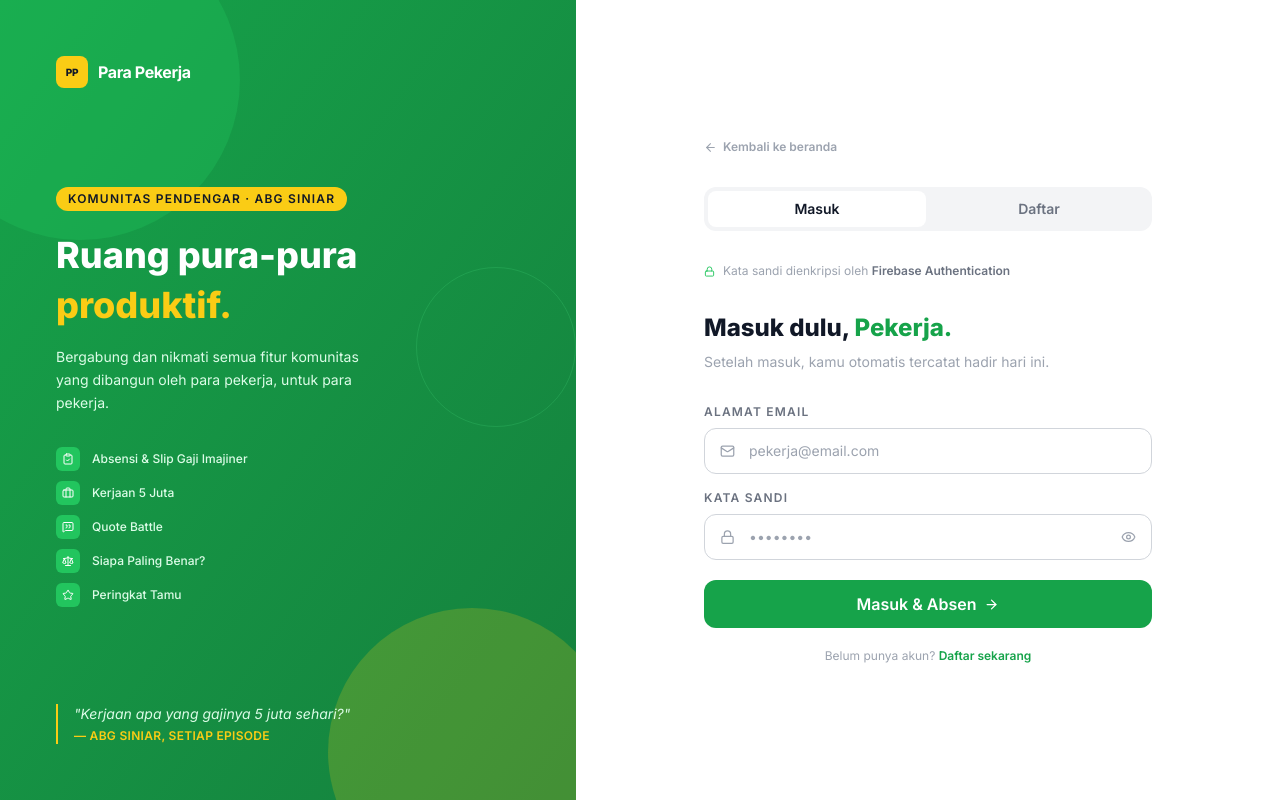
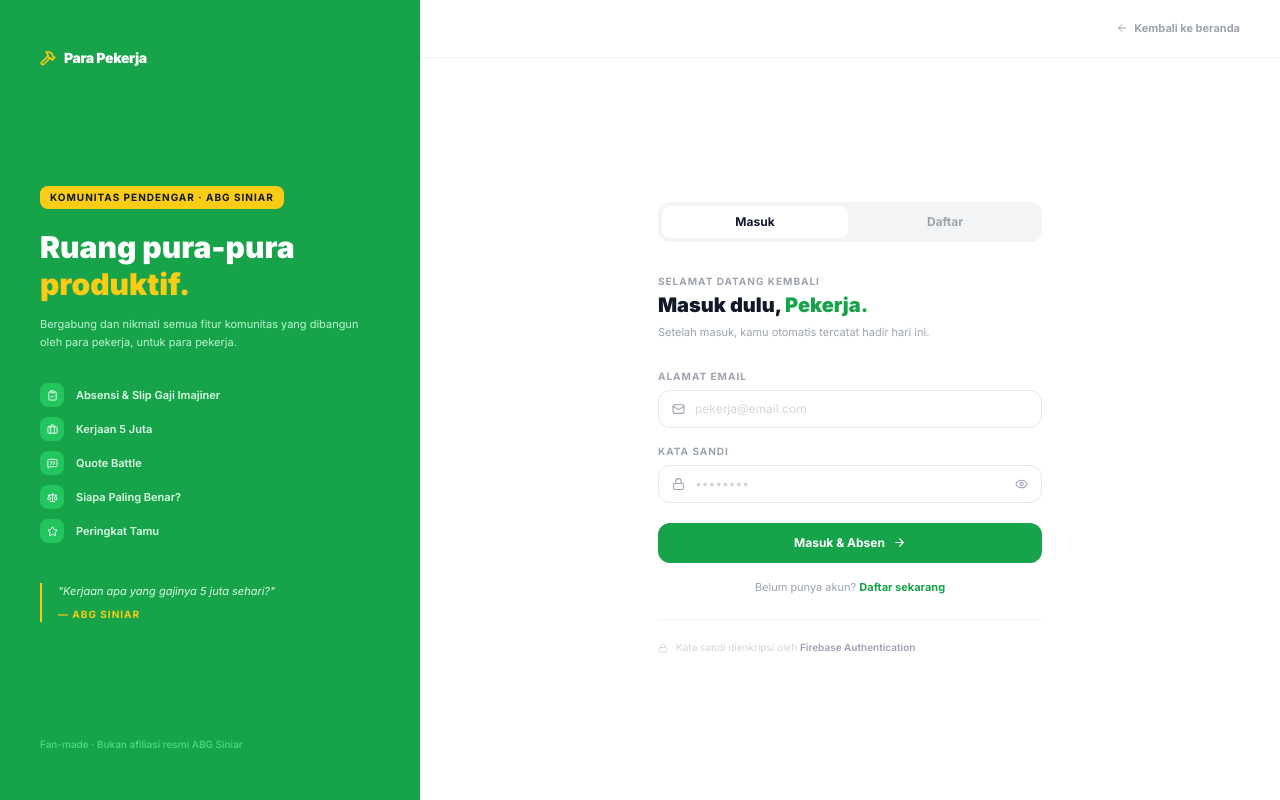
Before and after one commit to luqmanherifa/para-pekerja, a React (Vite) app: page /masuk in a window 1280 px wide. Built offline with nearby package versions, Linux system fonts and the light colour scheme; no server answers.

Commit message:
Update auth pages

```diff
--- a/src/pages/Login.jsx
+++ b/src/pages/Login.jsx
@@ -18,6 +18,7 @@ import {
   AlertCircle,
   Eye,
   EyeOff,
+  Hammer,
   ClipboardCheck,
   Briefcase,
   MessageSquareQuote,
@@ -40,14 +41,11 @@ export default function Login() {
 
   const [loginEmail, setLoginEmail] = useState("");
   const [loginPassword, setLoginPassword] = useState("");
-
   const [registerName, setRegisterName] = useState("");
   const [registerEmail, setRegisterEmail] = useState("");
   const [registerPassword, setRegisterPassword] = useState("");
-
   const [showLoginPassword, setShowLoginPassword] = useState(false);
   const [showRegisterPassword, setShowRegisterPassword] = useState(false);
-
   const [error, setError] = useState("");
   const [loading, setLoading] = useState(false);
 
@@ -129,138 +127,131 @@ export default function Login() {
 
   return (
     <div className="min-h-screen bg-white flex">
-      <div className="hidden lg:flex w-[45%] bg-gradient-to-br from-green-600 to-green-700 flex-col justify-between p-14 relative overflow-hidden shrink-0">
-        <div className="absolute -top-20 -left-20 w-80 h-80 rounded-full bg-green-500 opacity-30" />
-        <div className="absolute -bottom-24 -right-10 w-72 h-72 rounded-full bg-yellow-400 opacity-20" />
-        <div className="absolute top-1/3 right-0 w-40 h-40 rounded-full border border-green-400 opacity-20" />
-
-        <div className="relative z-10 flex items-center gap-2.5">
-          <div className="w-8 h-8 rounded-lg bg-yellow-400 flex items-center justify-center shrink-0">
-            <span className="text-gray-900 text-[10px] font-extrabold tracking-tight leading-none select-none">
-              PP
-            </span>
-          </div>
-          <span className="text-white font-bold text-base tracking-tight">
+      <div className="hidden lg:flex w-[420px] shrink-0 bg-green-600 flex-col justify-between px-10 py-12">
+        <div className="flex items-center gap-2">
+          <Hammer size={16} className="text-yellow-400" strokeWidth={2.5} />
+          <span className="text-white font-black text-sm tracking-tight">
             Para Pekerja
           </span>
         </div>
 
-        <div className="relative z-10">
-          <div className="inline-block bg-yellow-400 text-gray-900 text-xs font-semibold uppercase tracking-widest px-3 py-1 rounded-full mb-5">
+        <div>
+          <span className="inline-flex items-center gap-1.5 bg-yellow-400 text-gray-900 text-[10px] font-bold uppercase tracking-widest px-2.5 py-1 rounded-lg mb-5">
             Komunitas Pendengar · ABG Siniar
-          </div>
-          <h2 className="text-4xl font-extrabold text-white leading-snug mb-4">
+          </span>
+          <h2 className="text-3xl font-black text-white leading-tight mb-3">
             Ruang pura-pura
             <br />
             <span className="text-yellow-400">produktif.</span>
           </h2>
-          <p className="text-green-100 text-sm leading-relaxed mb-8 max-w-xs">
+          <p className="text-green-200 text-[11px] leading-relaxed mb-8 max-w-xs">
             Bergabung dan nikmati semua fitur komunitas yang dibangun oleh para
             pekerja, untuk para pekerja.
           </p>
-          <ul className="flex flex-col gap-2.5">
+
+          <ul className="flex flex-col gap-2.5 mb-10">
             {FEATURES.map(({ icon: Icon, label }) => (
               <li key={label} className="flex items-center gap-3">
-                <div className="w-6 h-6 rounded-md bg-green-500 flex items-center justify-center shrink-0">
-                  <Icon size={12} className="text-white" strokeWidth={2} />
+                <div className="w-6 h-6 rounded-lg bg-green-500 flex items-center justify-center shrink-0">
+                  <Icon size={11} className="text-white" strokeWidth={2} />
                 </div>
-                <span className="text-green-100 text-xs font-medium">
+                <span className="text-green-100 text-[11px] font-semibold">
                   {label}
                 </span>
               </li>
             ))}
           </ul>
-        </div>
 
-        <div className="relative z-10 border-l-2 border-yellow-400 pl-4">
-          <p className="text-green-100 text-sm italic">
+          <div className="border-l-2 border-yellow-400 pl-4">
+            <p className="text-green-100 text-[11px] italic leading-relaxed">
               "Kerjaan apa yang gajinya 5 juta sehari?"
             </p>
-          <p className="text-yellow-400 text-xs font-semibold mt-1 uppercase tracking-wide">
-            — ABG Siniar, setiap episode
+            <p className="text-yellow-400 text-[10px] font-bold mt-1.5 uppercase tracking-widest">
+              — ABG Siniar
             </p>
           </div>
         </div>
 
-      <div className="flex-1 flex items-center justify-center px-12 py-14">
-        <div className="w-full max-w-md">
-          <Link
-            to="/"
-            className="inline-flex items-center gap-1.5 text-xs font-semibold text-gray-400 hover:text-green-600 transition-colors duration-150 mb-8"
-          >
-            <ArrowLeft size={13} />
-            Kembali ke beranda
-          </Link>
-
-          <div className="lg:hidden mb-8 flex items-center gap-2.5">
-            <div className="w-8 h-8 rounded-lg bg-green-600 flex items-center justify-center shrink-0">
-              <span className="text-white text-[10px] font-extrabold tracking-tight leading-none select-none">
-                PP
-              </span>
-            </div>
-            <div>
-              <span className="text-green-600 font-bold text-sm tracking-tight block">
-                Para Pekerja
-              </span>
-              <span className="text-gray-400 text-xs">
-                Komunitas Pendengar · ABG Siniar
-              </span>
-            </div>
-          </div>
-
-          <div className="flex items-center gap-1 bg-gray-100 rounded-xl p-1 mb-8">
-            <button
-              onClick={() => switchTab("login")}
-              className={`flex-1 py-2 text-sm font-semibold rounded-lg transition-colors duration-150 ${
-                activeTab === "login"
-                  ? "bg-white text-gray-900"
-                  : "text-gray-500 hover:text-gray-700"
-              }`}
-            >
-              Masuk
-            </button>
-            <button
-              onClick={() => switchTab("register")}
-              className={`flex-1 py-2 text-sm font-semibold rounded-lg transition-colors duration-150 ${
-                activeTab === "register"
-                  ? "bg-white text-gray-900"
-                  : "text-gray-500 hover:text-gray-700"
-              }`}
-            >
-              Daftar
-            </button>
-          </div>
-
-          <div className="flex items-center gap-2 mb-8">
-            <Lock size={11} className="text-green-500 shrink-0" />
-            <p className="text-xs text-gray-400">
-              Kata sandi dienkripsi oleh{" "}
-              <span className="font-semibold text-gray-500">
-                Firebase Authentication
-              </span>
+        <p className="text-[10px] text-green-400 font-medium">
+          Fan-made · Bukan afiliasi resmi ABG Siniar
         </p>
       </div>
 
-          {activeTab === "login" && (
+      <div className="flex-1 flex flex-col">
+        <div className="flex items-center justify-between px-10 py-5 border-b border-gray-100">
+          <div className="flex items-center gap-2 lg:hidden">
+            <Hammer size={15} className="text-green-600" strokeWidth={2.5} />
+            <span className="text-gray-900 font-black text-sm tracking-tight">
+              Para Pekerja
+            </span>
+          </div>
+          <Link
+            to="/"
+            className="flex items-center gap-1.5 text-[11px] font-bold text-gray-400 hover:text-green-600 transition-colors duration-150 ml-auto"
+          >
+            <ArrowLeft size={12} />
+            Kembali ke beranda
+          </Link>
+        </div>
+
+        <div className="flex-1 flex items-center justify-center px-10 py-12">
+          <div className="w-full max-w-sm">
+            <div className="flex items-center gap-1 bg-gray-100 rounded-xl p-1 mb-8">
+              {["login", "register"].map((tab) => (
+                <button
+                  key={tab}
+                  onClick={() => switchTab(tab)}
+                  className={`flex-1 py-2 text-xs font-bold rounded-lg transition-colors duration-150 ${
+                    activeTab === tab
+                      ? "bg-white text-gray-900"
+                      : "text-gray-400 hover:text-gray-600"
+                  }`}
+                >
+                  {tab === "login" ? "Masuk" : "Daftar"}
+                </button>
+              ))}
+            </div>
+
+            <div className="mb-7">
+              {activeTab === "login" ? (
                 <>
-              <div className="mb-8">
-                <h1 className="text-2xl font-extrabold text-gray-900 leading-snug">
+                  <p className="text-[10px] font-bold text-gray-400 uppercase tracking-widest mb-1">
+                    Selamat datang kembali
+                  </p>
+                  <h1 className="text-xl font-black text-gray-900 leading-tight">
                     Masuk dulu, <span className="text-green-600">Pekerja.</span>
                   </h1>
-                <p className="text-gray-400 text-sm mt-2">
+                  <p className="text-[11px] text-gray-400 mt-1.5">
                     Setelah masuk, kamu otomatis tercatat hadir hari ini.
                   </p>
+                </>
+              ) : (
+                <>
+                  <p className="text-[10px] font-bold text-gray-400 uppercase tracking-widest mb-1">
+                    Pekerja baru
+                  </p>
+                  <h1 className="text-xl font-black text-gray-900 leading-tight">
+                    Bergabung,{" "}
+                    <span className="text-green-600">Para Pekerja.</span>
+                  </h1>
+                  <p className="text-[11px] text-gray-400 mt-1.5">
+                    Daftar gratis dan langsung ikut berinteraksi bersama
+                    komunitas.
+                  </p>
+                </>
+              )}
             </div>
 
+            {activeTab === "login" && (
               <form onSubmit={handleLogin} className="flex flex-col gap-4">
                 <div>
-                  <label className="block text-xs font-semibold text-gray-500 uppercase tracking-widest mb-2">
+                  <label className="block text-[10px] font-bold text-gray-400 uppercase tracking-widest mb-1.5">
                     Alamat Email
                   </label>
                   <div className="relative">
                     <Mail
-                      size={15}
-                      className="absolute left-4 top-1/2 -translate-y-1/2 text-gray-400"
+                      size={13}
+                      className="absolute left-3.5 top-1/2 -translate-y-1/2 text-gray-400"
                     />
                     <input
                       type="email"
@@ -268,19 +259,19 @@ export default function Login() {
                       value={loginEmail}
                       onChange={(e) => setLoginEmail(e.target.value)}
                       required
-                      className="w-full border border-gray-300 rounded-xl pl-11 pr-4 py-3 text-sm text-gray-900 placeholder-gray-400 bg-white focus:outline-none focus:border-green-500 transition-colors duration-150"
+                      className="w-full border border-gray-200 rounded-xl pl-9 pr-4 py-2.5 text-xs text-gray-900 placeholder-gray-300 bg-white focus:outline-none focus:border-green-500 transition-colors"
                     />
                   </div>
                 </div>
 
                 <div>
-                  <label className="block text-xs font-semibold text-gray-500 uppercase tracking-widest mb-2">
+                  <label className="block text-[10px] font-bold text-gray-400 uppercase tracking-widest mb-1.5">
                     Kata Sandi
                   </label>
                   <div className="relative">
                     <Lock
-                      size={15}
-                      className="absolute left-4 top-1/2 -translate-y-1/2 text-gray-400"
+                      size={13}
+                      className="absolute left-3.5 top-1/2 -translate-y-1/2 text-gray-400"
                     />
                     <input
                       type={showLoginPassword ? "text" : "password"}
@@ -288,25 +279,25 @@ export default function Login() {
                       value={loginPassword}
                       onChange={(e) => setLoginPassword(e.target.value)}
                       required
-                      className="w-full border border-gray-300 rounded-xl pl-11 pr-11 py-3 text-sm text-gray-900 placeholder-gray-400 bg-white focus:outline-none focus:border-green-500 transition-colors duration-150"
+                      className="w-full border border-gray-200 rounded-xl pl-9 pr-9 py-2.5 text-xs text-gray-900 placeholder-gray-300 bg-white focus:outline-none focus:border-green-500 transition-colors"
                     />
                     <button
                       type="button"
                       onClick={() => setShowLoginPassword((v) => !v)}
-                      className="absolute right-4 top-1/2 -translate-y-1/2 text-gray-400 hover:text-gray-600 transition-colors duration-150"
+                      className="absolute right-3.5 top-1/2 -translate-y-1/2 text-gray-400 hover:text-gray-600 transition-colors"
                     >
                       {showLoginPassword ? (
-                        <EyeOff size={15} />
+                        <EyeOff size={13} />
                       ) : (
-                        <Eye size={15} />
+                        <Eye size={13} />
                       )}
                     </button>
                   </div>
                 </div>
 
                 {error && (
-                  <div className="flex items-center gap-2 text-xs text-red-600 bg-red-50 border border-red-200 rounded-xl px-4 py-3">
-                    <AlertCircle size={14} className="shrink-0" />
+                  <div className="flex items-center gap-2 text-[11px] text-red-600 bg-red-50 border border-red-200 rounded-xl px-3.5 py-2.5">
+                    <AlertCircle size={12} className="shrink-0" />
                     {error}
                   </div>
                 )}
@@ -314,54 +305,44 @@ export default function Login() {
                 <button
                   type="submit"
                   disabled={loading}
-                  className="flex items-center justify-center gap-2 w-full bg-green-600 hover:bg-green-700 disabled:bg-green-400 text-white font-semibold py-3 rounded-xl transition-colors duration-150 mt-1"
+                  className="flex items-center justify-center gap-2 w-full bg-green-600 hover:bg-green-700 disabled:bg-green-400 text-white font-bold text-xs py-3 rounded-xl transition-colors mt-1"
                 >
                   {loading ? (
-                    "Sedang masuk..."
+                    <>
+                      <div className="w-3.5 h-3.5 rounded-full border-2 border-white border-t-transparent animate-spin" />
+                      Sedang masuk...
+                    </>
                   ) : (
                     <>
-                      {" "}
-                      Masuk & Absen <ArrowRight size={15} />{" "}
+                      Masuk & Absen
+                      <ArrowRight size={13} />
                     </>
                   )}
                 </button>
 
-                <p className="text-center text-xs text-gray-400 mt-1">
+                <p className="text-center text-[11px] text-gray-400">
                   Belum punya akun?{" "}
                   <button
                     type="button"
                     onClick={() => switchTab("register")}
-                    className="text-green-600 font-semibold hover:underline"
+                    className="text-green-600 font-bold hover:underline"
                   >
                     Daftar sekarang
                   </button>
                 </p>
               </form>
-            </>
             )}
 
             {activeTab === "register" && (
-            <>
-              <div className="mb-8">
-                <h1 className="text-2xl font-extrabold text-gray-900 leading-snug">
-                  Bergabung,{" "}
-                  <span className="text-green-600">Para Pekerja Baru.</span>
-                </h1>
-                <p className="text-gray-400 text-sm mt-2">
-                  Daftar gratis dan langsung ikut berinteraksi bersama
-                  komunitas.
-                </p>
-              </div>
-
               <form onSubmit={handleRegister} className="flex flex-col gap-4">
                 <div>
-                  <label className="block text-xs font-semibold text-gray-500 uppercase tracking-widest mb-2">
+                  <label className="block text-[10px] font-bold text-gray-400 uppercase tracking-widest mb-1.5">
                     Nama Panggilan
                   </label>
                   <div className="relative">
                     <User
-                      size={15}
-                      className="absolute left-4 top-1/2 -translate-y-1/2 text-gray-400"
+                      size={13}
+                      className="absolute left-3.5 top-1/2 -translate-y-1/2 text-gray-400"
                     />
                     <input
                       type="text"
@@ -369,19 +350,19 @@ export default function Login() {
                       value={registerName}
                       onChange={(e) => setRegisterName(e.target.value)}
                       required
-                      className="w-full border border-gray-300 rounded-xl pl-11 pr-4 py-3 text-sm text-gray-900 placeholder-gray-400 bg-white focus:outline-none focus:border-green-500 transition-colors duration-150"
+                      className="w-full border border-gray-200 rounded-xl pl-9 pr-4 py-2.5 text-xs text-gray-900 placeholder-gray-300 bg-white focus:outline-none focus:border-green-500 transition-colors"
                     />
                   </div>
                 </div>
 
                 <div>
-                  <label className="block text-xs font-semibold text-gray-500 uppercase tracking-widest mb-2">
+                  <label className="block text-[10px] font-bold text-gray-400 uppercase tracking-widest mb-1.5">
                     Alamat Email
                   </label>
                   <div className="relative">
                     <Mail
-                      size={15}
-                      className="absolute left-4 top-1/2 -translate-y-1/2 text-gray-400"
+                      size={13}
+                      className="absolute left-3.5 top-1/2 -translate-y-1/2 text-gray-400"
                     />
                     <input
                       type="email"
@@ -389,19 +370,19 @@ export default function Login() {
                       value={registerEmail}
                       onChange={(e) => setRegisterEmail(e.target.value)}
                       required
-                      className="w-full border border-gray-300 rounded-xl pl-11 pr-4 py-3 text-sm text-gray-900 placeholder-gray-400 bg-white focus:outline-none focus:border-green-500 transition-colors duration-150"
+                      className="w-full border border-gray-200 rounded-xl pl-9 pr-4 py-2.5 text-xs text-gray-900 placeholder-gray-300 bg-white focus:outline-none focus:border-green-500 transition-colors"
                     />
                   </div>
                 </div>
 
                 <div>
-                  <label className="block text-xs font-semibold text-gray-500 uppercase tracking-widest mb-2">
+                  <label className="block text-[10px] font-bold text-gray-400 uppercase tracking-widest mb-1.5">
                     Kata Sandi
                   </label>
                   <div className="relative">
                     <Lock
-                      size={15}
-                      className="absolute left-4 top-1/2 -translate-y-1/2 text-gray-400"
+                      size={13}
+                      className="absolute left-3.5 top-1/2 -translate-y-1/2 text-gray-400"
                     />
                     <input
                       type={showRegisterPassword ? "text" : "password"}
@@ -409,25 +390,25 @@ export default function Login() {
                       value={registerPassword}
                       onChange={(e) => setRegisterPassword(e.target.value)}
                       required
-                      className="w-full border border-gray-300 rounded-xl pl-11 pr-11 py-3 text-sm text-gray-900 placeholder-gray-400 bg-white focus:outline-none focus:border-green-500 transition-colors duration-150"
+                      className="w-full border border-gray-200 rounded-xl pl-9 pr-9 py-2.5 text-xs text-gray-900 placeholder-gray-300 bg-white focus:outline-none focus:border-green-500 transition-colors"
                     />
                     <button
                       type="button"
                       onClick={() => setShowRegisterPassword((v) => !v)}
-                      className="absolute right-4 top-1/2 -translate-y-1/2 text-gray-400 hover:text-gray-600 transition-colors duration-150"
+                      className="absolute right-3.5 top-1/2 -translate-y-1/2 text-gray-400 hover:text-gray-600 transition-colors"
                     >
                       {showRegisterPassword ? (
-                        <EyeOff size={15} />
+                        <EyeOff size={13} />
                       ) : (
-                        <Eye size={15} />
+                        <Eye size={13} />
                       )}
                     </button>
                   </div>
                 </div>
 
                 {error && (
-                  <div className="flex items-center gap-2 text-xs text-red-600 bg-red-50 border border-red-200 rounded-xl px-4 py-3">
-                    <AlertCircle size={14} className="shrink-0" />
+                  <div className="flex items-center gap-2 text-[11px] text-red-600 bg-red-50 border border-red-200 rounded-xl px-3.5 py-2.5">
+                    <AlertCircle size={12} className="shrink-0" />
                     {error}
                   </div>
                 )}
@@ -435,31 +416,44 @@ export default function Login() {
                 <button
                   type="submit"
                   disabled={loading}
-                  className="flex items-center justify-center gap-2 w-full bg-green-600 hover:bg-green-700 disabled:bg-green-400 text-white font-semibold py-3 rounded-xl transition-colors duration-150 mt-1"
+                  className="flex items-center justify-center gap-2 w-full bg-green-600 hover:bg-green-700 disabled:bg-green-400 text-white font-bold text-xs py-3 rounded-xl transition-colors mt-1"
                 >
                   {loading ? (
-                    "Mendaftarkan..."
+                    <>
+                      <div className="w-3.5 h-3.5 rounded-full border-2 border-white border-t-transparent animate-spin" />
+                      Mendaftarkan...
+                    </>
                   ) : (
                     <>
-                      {" "}
-                      Daftar & Masuk <ArrowRight size={15} />{" "}
+                      Daftar & Masuk
+                      <ArrowRight size={13} />
                     </>
                   )}
                 </button>
 
-                <p className="text-center text-xs text-gray-400 mt-1">
+                <p className="text-center text-[11px] text-gray-400">
                   Sudah punya akun?{" "}
                   <button
                     type="button"
                     onClick={() => switchTab("login")}
-                    className="text-green-600 font-semibold hover:underline"
+                    className="text-green-600 font-bold hover:underline"
                   >
                     Masuk di sini
                   </button>
                 </p>
               </form>
-            </>
             )}
+
+            <div className="flex items-center gap-2 mt-6 pt-5 border-t border-gray-100">
+              <Lock size={10} className="text-gray-300 shrink-0" />
+              <p className="text-[10px] text-gray-300">
+                Kata sandi dienkripsi oleh{" "}
+                <span className="font-semibold text-gray-400">
+                  Firebase Authentication
+                </span>
+              </p>
+            </div>
+          </div>
         </div>
       </div>
     </div>
```
Lines whose indentation alone changed are shown as unchanged.
